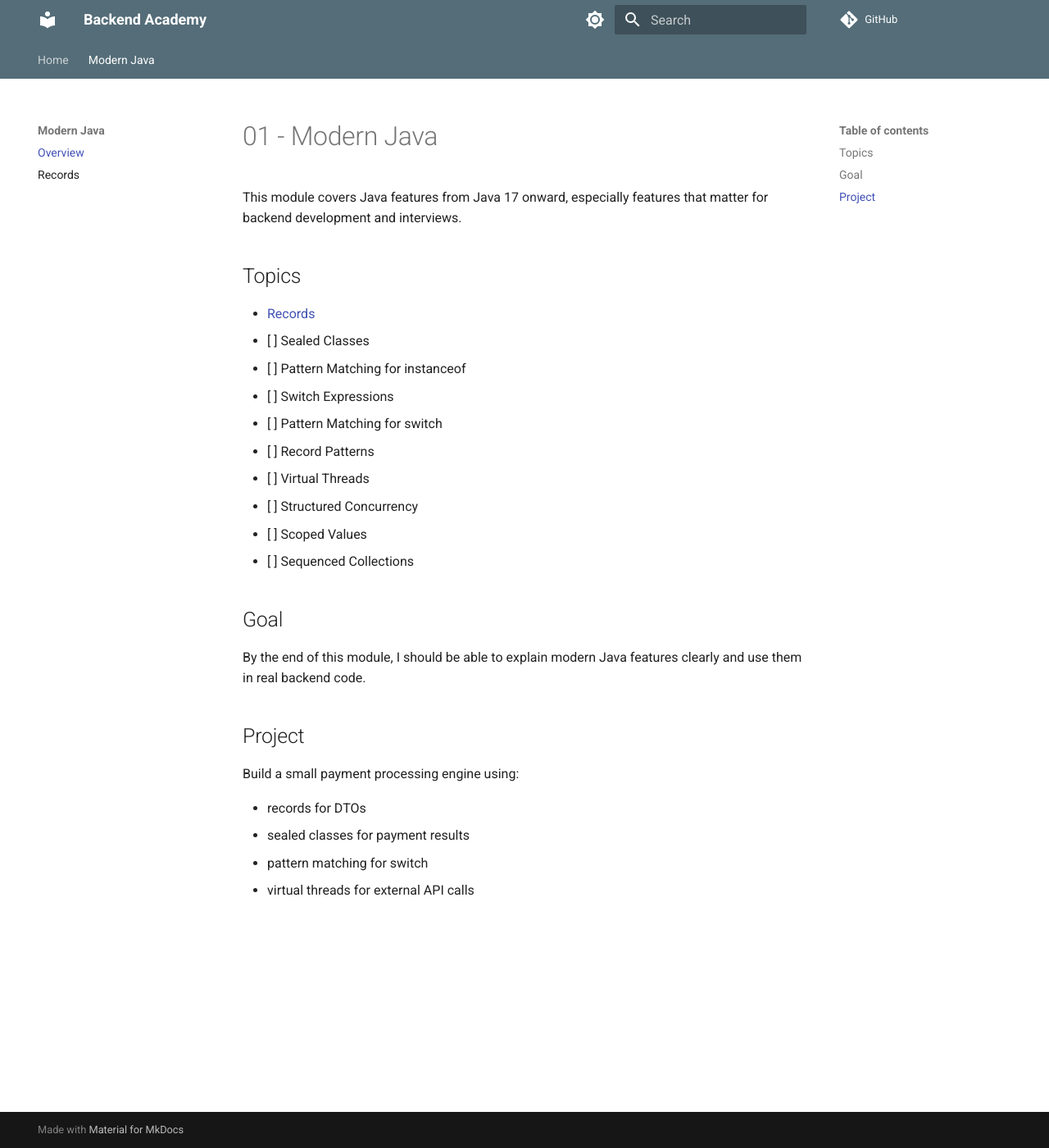
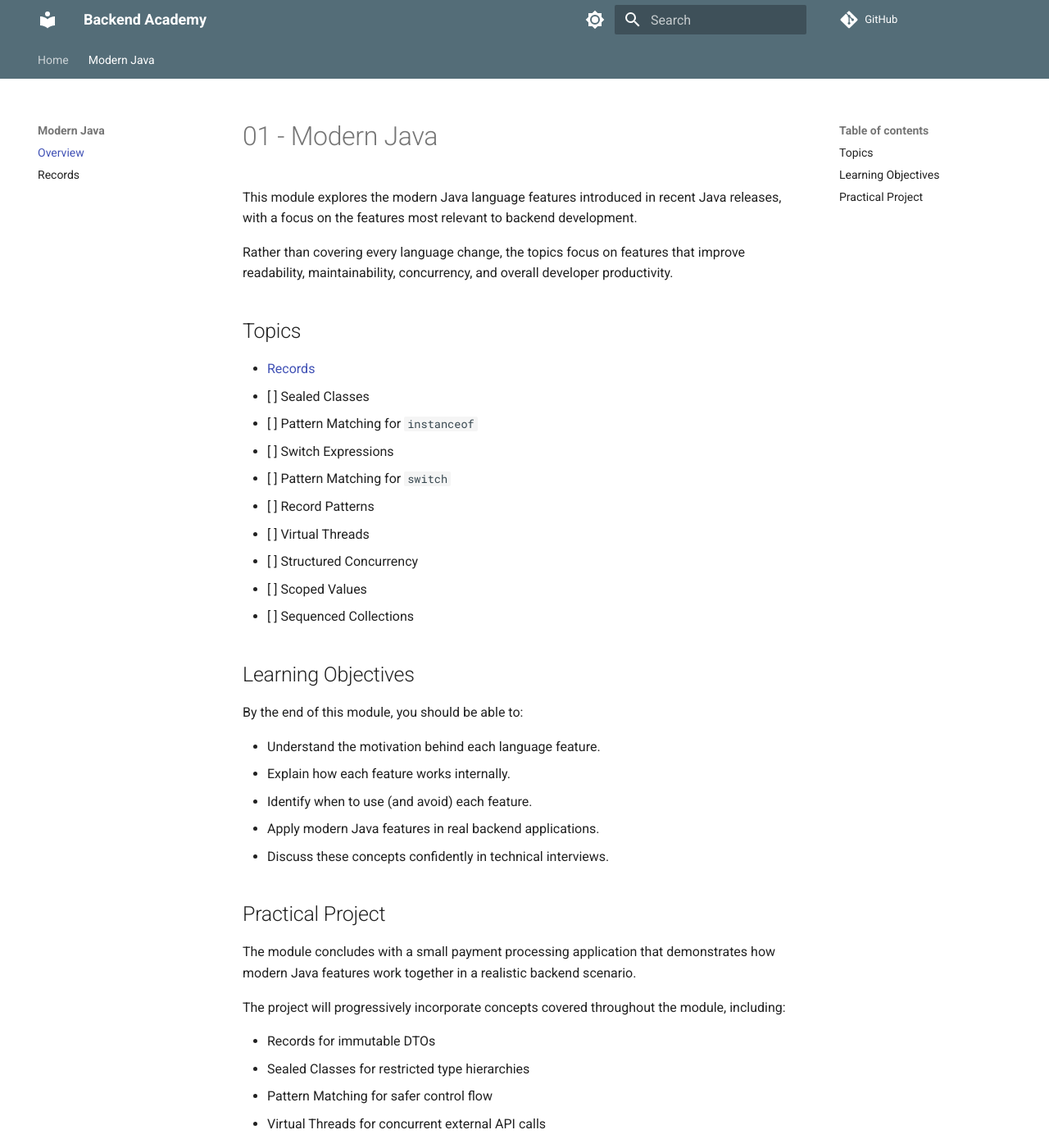
Before and after one commit to djames1109/backend-academy, an MkDocs documentation site: the page built from docs/notes/01-modern-java/index.md, in a window 1280 px wide and 1400 px high. Shown: the whole window at 82% size. Built offline with MkDocs 1.6.1 and Material for MkDocs 9.7.7, drawn with Linux system fonts in a browser that asks for light colours; comment, search, counter and statistics services are not loaded.

Commit message:
Update docs

```diff
--- a/docs/notes/01-modern-java/index.md
+++ b/docs/notes/01-modern-java/index.md
@@ -1,30 +1,39 @@
-
 # 01 - Modern Java
 
-This module covers Java features from Java 17 onward, especially features that matter for backend development and interviews.
+This module explores the modern Java language features introduced in recent Java releases, with a focus on the features most relevant to backend development.
+
+Rather than covering every language change, the topics focus on features that improve readability, maintainability, concurrency, and overall developer productivity.
 
 ## Topics
 
 - [Records](01-records.md)
 - [ ] Sealed Classes
-- [ ] Pattern Matching for instanceof
+- [ ] Pattern Matching for `instanceof`
 - [ ] Switch Expressions
-- [ ] Pattern Matching for switch
+- [ ] Pattern Matching for `switch`
 - [ ] Record Patterns
 - [ ] Virtual Threads
 - [ ] Structured Concurrency
 - [ ] Scoped Values
 - [ ] Sequenced Collections
 
-## Goal
+## Learning Objectives
 
-By the end of this module, I should be able to explain modern Java features clearly and use them in real backend code.
+By the end of this module, you should be able to:
 
-## Project
+- Understand the motivation behind each language feature.
+- Explain how each feature works internally.
+- Identify when to use (and avoid) each feature.
+- Apply modern Java features in real backend applications.
+- Discuss these concepts confidently in technical interviews.
 
-Build a small payment processing engine using:
+## Practical Project
 
-- records for DTOs
-- sealed classes for payment results
-- pattern matching for switch
-- virtual threads for external API calls
+The module concludes with a small payment processing application that demonstrates how modern Java features work together in a realistic backend scenario.
+
+The project will progressively incorporate concepts covered throughout the module, including:
+
+- Records for immutable DTOs
+- Sealed Classes for restricted type hierarchies
+- Pattern Matching for safer control flow
+- Virtual Threads for concurrent external API calls
```
Also changed, not shown: README.md (+8 -1 lines), docs/index.md (+10 -6 lines).
